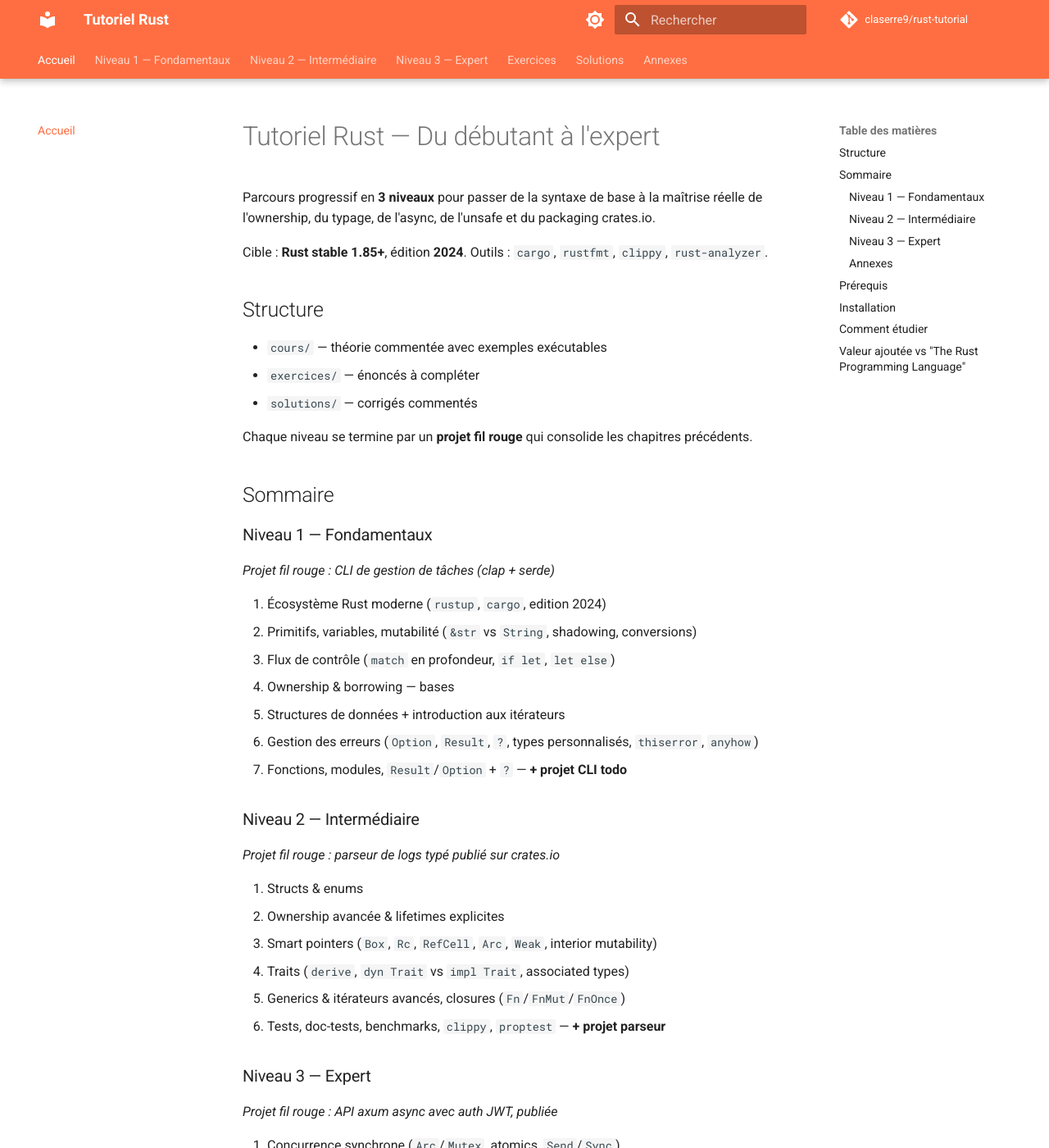
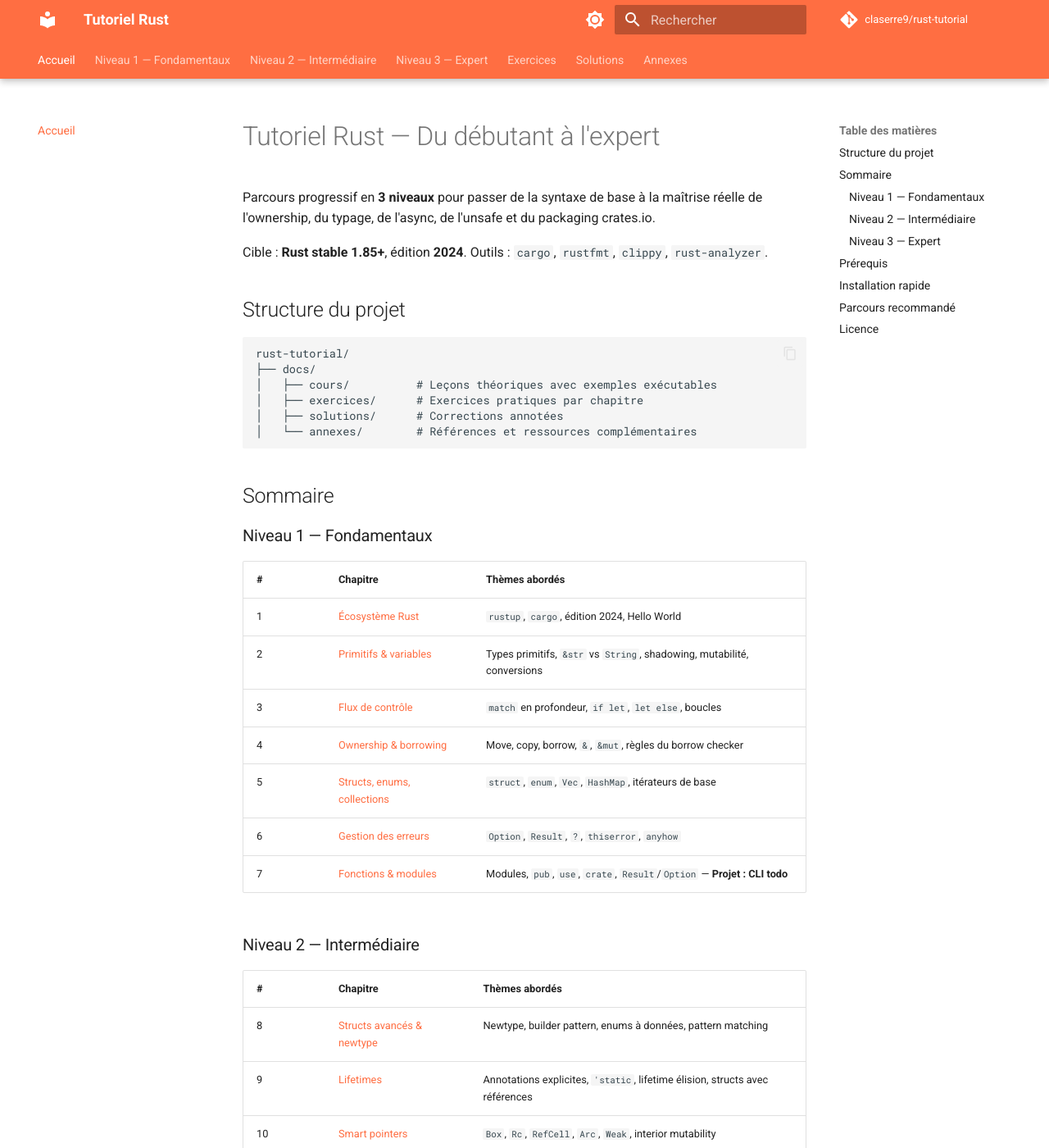
Before and after one commit to claserre9/rust-tutorial, an MkDocs documentation site: the page built from docs/README.md, in a window 1280 px wide and 1400 px high. Shown: the whole window at 82% size. Built offline with MkDocs 1.6.1 and Material for MkDocs 9.7.7, drawn with Linux system fonts in a browser that asks for light colours; comment, search, counter and statistics services are not loaded; some of the changed text lies outside the part shown.

Commit message:
Ajouter tableau de sommaire avec liens chapitres dans l'accueil
Remplace la liste numérotée par des tables Markdown avec liens directs
vers les 19 chapitres, en suivant le format du tutoriel Go.
Retire docs/ du .gitignore (le contenu est désormais versionné directement).

Co-Authored-By: Claude Sonnet 4.6 <noreply@anthropic.com>

````diff
--- a/docs/README.md
+++ b/docs/README.md
@@ -4,59 +4,59 @@ Parcours progressif en **3 niveaux** pour passer de la syntaxe de base à la ma
 
 Cible : **Rust stable 1.85+**, édition **2024**. Outils : `cargo`, `rustfmt`, `clippy`, `rust-analyzer`.
 
-## Structure
+## Structure du projet
 
-- `cours/` — théorie commentée avec exemples exécutables
-- `exercices/` — énoncés à compléter
-- `solutions/` — corrigés commentés
-
-Chaque niveau se termine par un **projet fil rouge** qui consolide les chapitres précédents.
+```
+rust-tutorial/
+├── docs/
+│   ├── cours/          # Leçons théoriques avec exemples exécutables
+│   ├── exercices/      # Exercices pratiques par chapitre
+│   ├── solutions/      # Corrections annotées
+│   └── annexes/        # Références et ressources complémentaires
+```
 
 ## Sommaire
 
 ### Niveau 1 — Fondamentaux
-*Projet fil rouge : CLI de gestion de tâches (clap + serde)*
 
-1. Écosystème Rust moderne (`rustup`, `cargo`, edition 2024)
-2. Primitifs, variables, mutabilité (`&str` vs `String`, shadowing, conversions)
-3. Flux de contrôle (`match` en profondeur, `if let`, `let else`)
-4. Ownership & borrowing — bases
-5. Structures de données + introduction aux itérateurs
-6. Gestion des erreurs (`Option`, `Result`, `?`, types personnalisés, `thiserror`, `anyhow`)
-7. Fonctions, modules, `Result`/`Option` + `?` — **+ projet CLI todo**
+| # | Chapitre | Thèmes abordés |
+|---|----------|----------------|
+| 1 | [Écosystème Rust](cours/01_ecosysteme/README.md) | `rustup`, `cargo`, édition 2024, Hello World |
+| 2 | [Primitifs & variables](cours/02_fondations/README.md) | Types primitifs, `&str` vs `String`, shadowing, mutabilité, conversions |
+| 3 | [Flux de contrôle](cours/03_flux_controle/README.md) | `match` en profondeur, `if let`, `let else`, boucles |
+| 4 | [Ownership & borrowing](cours/04_ownership/README.md) | Move, copy, borrow, `&`, `&mut`, règles du borrow checker |
+| 5 | [Structs, enums, collections](cours/05_structures_donnees/README.md) | `struct`, `enum`, `Vec`, `HashMap`, itérateurs de base |
+| 6 | [Gestion des erreurs](cours/06_gestion_erreurs/README.md) | `Option`, `Result`, `?`, `thiserror`, `anyhow` |
+| 7 | [Fonctions & modules](cours/07_fonctions_modules/README.md) | Modules, `pub`, `use`, `crate`, `Result`/`Option` — **Projet : CLI todo** |
 
 ### Niveau 2 — Intermédiaire
-*Projet fil rouge : parseur de logs typé publié sur crates.io*
 
-8. Structs & enums
-9. Ownership avancée & lifetimes explicites
-10. Smart pointers (`Box`, `Rc`, `RefCell`, `Arc`, `Weak`, interior mutability)
-11. Traits (`derive`, `dyn Trait` vs `impl Trait`, associated types)
-12. Generics & itérateurs avancés, closures (`Fn`/`FnMut`/`FnOnce`)
-13. Tests, doc-tests, benchmarks, `clippy`, `proptest` — **+ projet parseur**
+| # | Chapitre | Thèmes abordés |
+|---|----------|----------------|
+| 8 | [Structs avancés & newtype](cours/08_structs_enums/README.md) | Newtype, builder pattern, enums à données, pattern matching |
+| 9 | [Lifetimes](cours/09_lifetimes/README.md) | Annotations explicites, `'static`, lifetime élision, structs avec références |
+| 10 | [Smart pointers](cours/10_smart_pointers/README.md) | `Box`, `Rc`, `RefCell`, `Arc`, `Weak`, interior mutability |
+| 11 | [Traits](cours/11_traits/README.md) | `derive`, `dyn Trait` vs `impl Trait`, associated types, object safety |
+| 12 | [Génériques & itérateurs](cours/12_generics_iterators/README.md) | Generics, closures (`Fn`/`FnMut`/`FnOnce`), `Iterator`, adaptateurs |
+| 13 | [Tests & qualité](cours/13_tests_qualite/README.md) | `#[test]`, doc-tests, benchmarks, `clippy`, `proptest` — **Projet : parseur** |
 
 ### Niveau 3 — Expert
-*Projet fil rouge : API axum async avec auth JWT, publiée*
 
-14. Concurrence synchrone (`Arc`/`Mutex`, atomics, `Send`/`Sync`)
-15. Async & tokio (`select!`, channels, cancellation safety)
-16. `unsafe`, FFI C ↔ Rust
-17. Macros (`macro_rules!`, proc macros intro), const generics, patterns avancés
-18. Dev web async avec axum (`sqlx`, JWT, tests tower)
-19. Packaging & distribution (workspace, crates.io, CI, MSRV) — **+ projet API**
-
-### Annexes
-- **A.** Debug & tooling (`gdb`/`lldb`, `dbg!`, Miri, sanitizers, `tracing`)
-- **B.** Regex & parsing (`regex`, `nom`)
-- **C.** Bases de données (`sqlx`, `diesel`)
-- **D.** WebAssembly (`wasm-bindgen`, intro)
+| # | Chapitre | Thèmes abordés |
+|---|----------|----------------|
+| 14 | [Concurrence sync](cours/14_concurrence_sync/README.md) | `Arc`/`Mutex`, atomics, `Send`/`Sync`, rayon |
+| 15 | [Async & Tokio](cours/15_async_tokio/README.md) | `async/await`, `select!`, channels, cancellation safety |
+| 16 | [Unsafe & FFI](cours/16_unsafe_ffi/README.md) | `unsafe`, raw pointers, FFI C ↔ Rust, `bindgen` |
+| 17 | [Macros & patterns](cours/17_macros_patterns/README.md) | `macro_rules!`, proc macros, const generics, patterns avancés |
+| 18 | [Web avec Axum](cours/18_dev_web_axum/README.md) | `axum`, `sqlx`, JWT, middleware, tests tower |
+| 19 | [Packaging & CI](cours/19_packaging/README.md) | Workspace, crates.io, CI, MSRV — **Projet : API publiée** |
 
 ## Prérequis
 
 - [`rustup`](https://rustup.rs) — installe Rust et gère les toolchains
 - Un IDE avec `rust-analyzer` (VS Code, RustRover, Zed, Helix...)
 
-## Installation
+## Installation rapide
 
 ```bash
 # Installer rustup
@@ -65,22 +65,25 @@ curl --proto '=https' --tlsv1.2 -sSf https://sh.rustup.rs | sh
 # Vérifier
 rustc --version       # >= 1.85
 cargo --version
+
+# Cloner le tutoriel
+git clone https://github.com/claserre9/rust-tutorial.git
+cd rust-tutorial
+
+# Servir la documentation localement
+pip install -r requirements.txt
+mkdocs serve
 ```
 
-## Comment étudier
+La documentation est ensuite disponible sur `http://localhost:8000`.
 
-1. Lire `cours/NN_.../README.md`
-2. Faire les exercices dans `exercices/NN_.../`
-3. Comparer avec `solutions/NN_.../` **après** avoir tenté
+## Parcours recommandé
+
+1. Lire le cours du chapitre
+2. Faire les exercices sans regarder les solutions
+3. Comparer avec les solutions annotées
 4. Ne pas sauter les encadrés "Piège courant" et "Sous le capot"
 
-Commencez par [Chapitre 1 — Écosystème Rust moderne](cours/01_ecosysteme/README.md).
+## Licence
 
-## Valeur ajoutée vs "The Rust Programming Language"
-
-Ce tuto est complémentaire à [The Book](https://doc.rust-lang.org/book/) officiel :
-
-- **Projet-orienté** : 3 projets fil rouge publiables.
-- **Écosystème moderne** : `tokio`, `axum`, `sqlx`, `serde`, `tracing` — non couverts par The Book.
-- **Opinioné** sur les patterns (newtype, type-state, builder, anti-patterns).
-- **Profondeur inhabituelle** sur `unsafe`, FFI, async cancellation safety.
+MIT — Clifford
````
Also changed, not shown: 1 other file.
